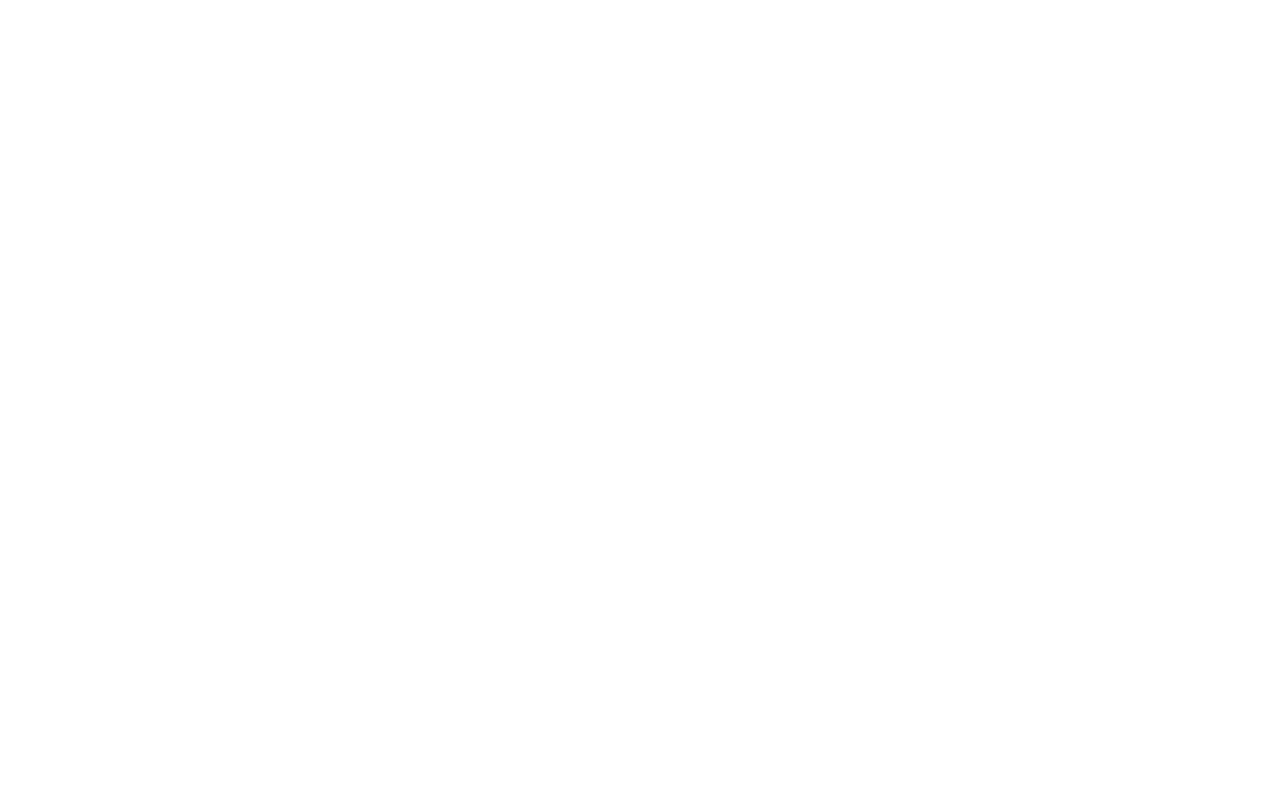
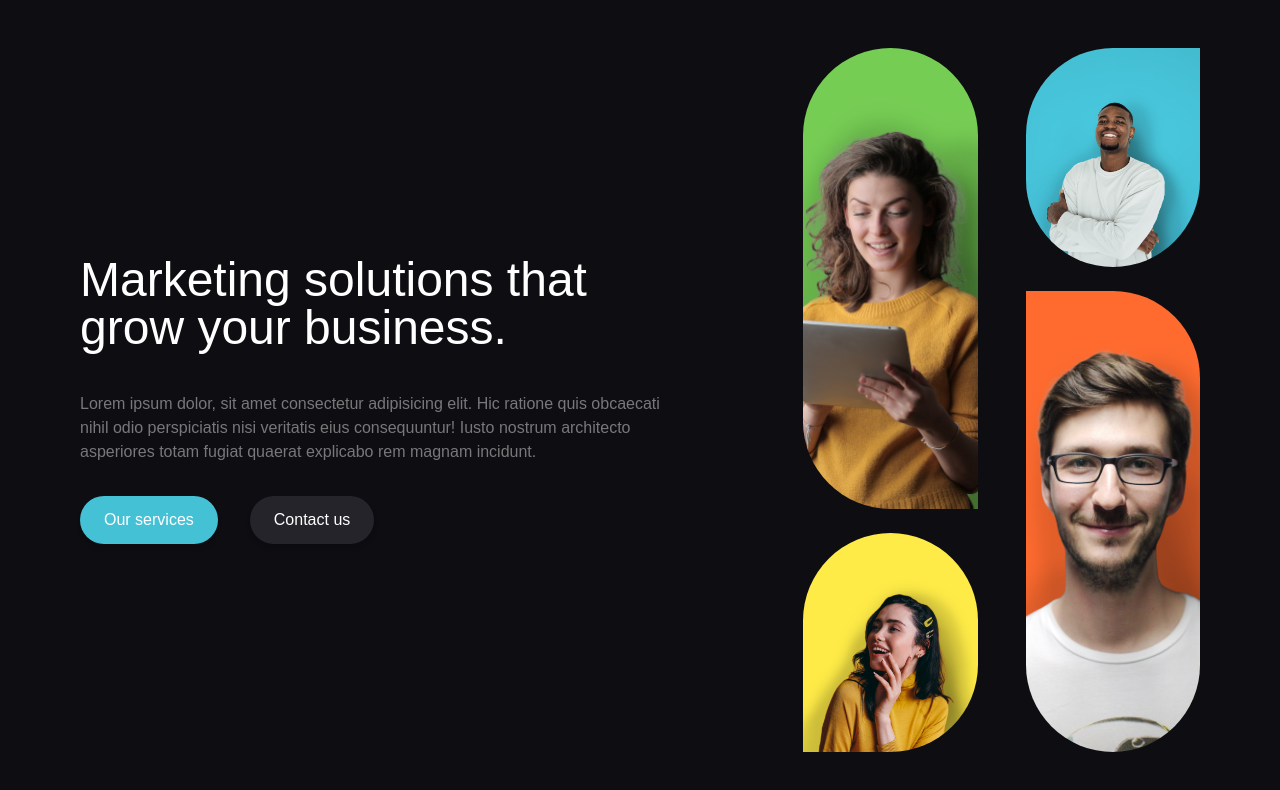
Before and after one commit to natalie-maks/marketing-landing-react-next, a Next.js app: page / in a window 1280 px wide. Shown: the top 790 px of the page. Built offline with nearby package versions, Linux system fonts and the light colour scheme.

Commit message:
Created hero section; added custom colours to tailwind

```diff
--- /dev/null
+++ b/components/Hero.jsx
@@ -0,0 +1,45 @@
+import React from "react";
+import Image from "next/image";
+import green from "../assets/green.png";
+import yellow from "@/assets/yellow.png";
+import orange from "@/assets/orange.png";
+import blue from "@/assets/blue.png";
+
+const Hero = () => {
+  return (
+    <section className="md:h-screen lg:h-screen flex  items-center flex-col lg:flex-row gap-20 lg:gap-32 py-12">
+      <div className="lg:w-3/5 flex flex-col justify-center">
+        <h1 className="text-5xl  text-white font-medium">
+          Marketing solutions that grow your business.
+        </h1>
+        <p className="text-lightgrey mt-10 mb-8">
+          Lorem ipsum dolor, sit amet consectetur adipisicing elit. Hic ratione quis obcaecati nihil
+          odio perspiciatis nisi veritatis eius consequuntur! Iusto nostrum architecto asperiores
+          totam fugiat quaerat explicabo rem magnam incidunt.
+        </p>
+        <div>
+          <button className="text-white py-3 px-6 rounded-full bg-blue mr-4 md:mr-8 hover:translate-y-[-2px] shadow-md hover:shadow-darkblue">
+            Our services
+          </button>
+          <button className="text-white py-3 px-6 rounded-full bg-grey hover:translate-y-[-2px] shadow-md hover:shadow-darkgrey">
+            Contact us
+          </button>
+        </div>
+      </div>
+      <div className="lg:w-2/5 lg:h-full grid grid-cols-2 sm:grid-cols-4 lg:grid-cols-2 grid-rows-2 sm:grid-rows-none lg:grid-rows-3 lg:gap-x-12 gap-6">
+        <Image
+          className="w-full h-full object-cover rounded-full rounded-br-none lg:row-span-2"
+          src={green}
+        />
+        <Image className="w-full h-full object-cover rounded-full rounded-tr-none" src={blue} />
+        <Image
+          className="w-full h-full object-cover rounded-full rounded-tl-none lg:row-span-2"
+          src={orange}
+        />
+        <Image className="w-full h-full object-cover rounded-full rounded-bl-none " src={yellow} />
+      </div>
+    </section>
+  );
+};
+
+export default Hero;
--- a/pages/index.js
+++ b/pages/index.js
@@ -1,3 +1,10 @@
+import Hero from "@/components/Hero";
+
 export default function Home() {
-  return <main className={`flex min-h-screen flex-col items-center justify-between p-24 `}></main>;
+  return (
+    <main className="container mx-auto px-4 md:px-12 lg:px-20">
+      <Hero />
+      <div className="h-96"></div>
+    </main>
+  );
 }
--- a/styles/globals.css
+++ b/styles/globals.css
@@ -3,3 +3,7 @@
 @tailwind utilities;
 
 @import url("https://fonts.googleapis.com/css2?family=Poppins:wght@300;400;500;600;700&display=swap");
+
+body {
+  background-color: #0e0d12;
+}
--- a/tailwind.config.js
+++ b/tailwind.config.js
@@ -9,6 +9,20 @@ module.exports = {
     fontFamily: {
       sans: ["Poppins", "sans-serif"],
     },
+    extend: {
+      colors: {
+        lightgrey: "#78787A",
+        grey: "#25242A",
+        darkgrey: "#1A191E",
+        blue: "#45C1D6",
+        darkblue: "#289FB4",
+        linkblue: "#2D649D",
+        orange: "#FF6B2F",
+        green: "#76CD54",
+        yellow: "#FEEB47",
+        darkyellow: "#FEC551",
+      },
+    },
   },
   plugins: [],
 };
```
Also changed, not shown: assets/icon.png (added), assets/logo.png (added).
